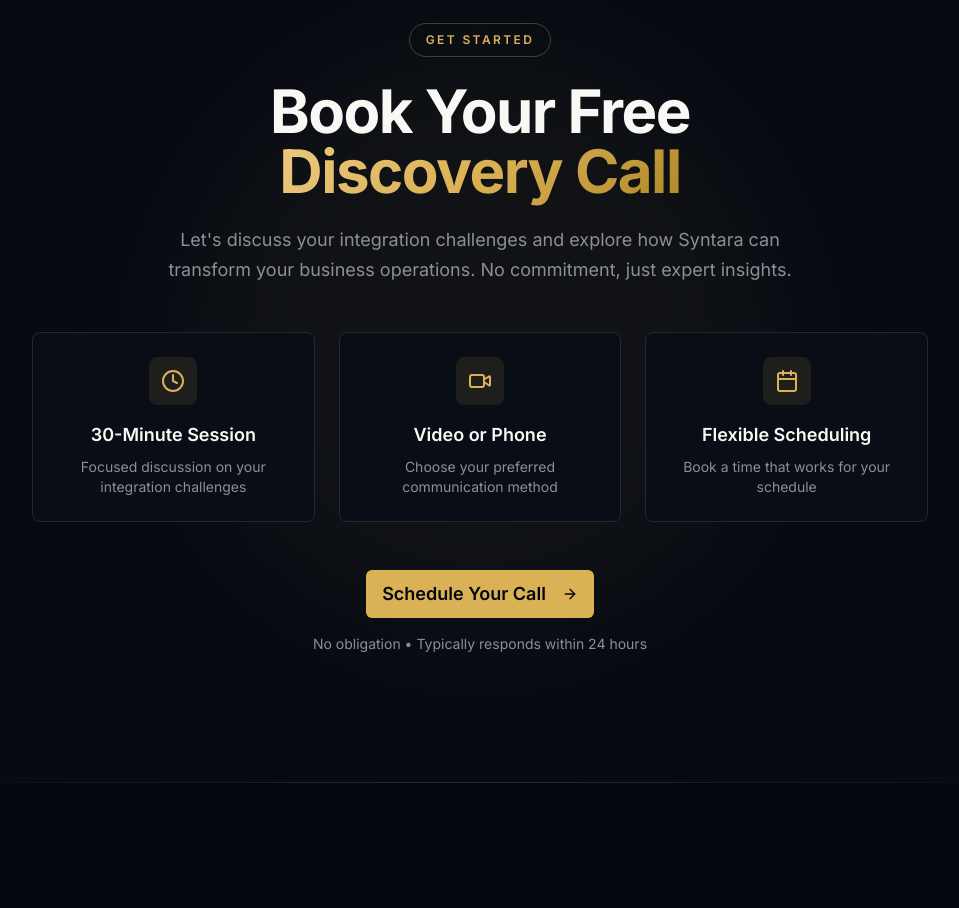
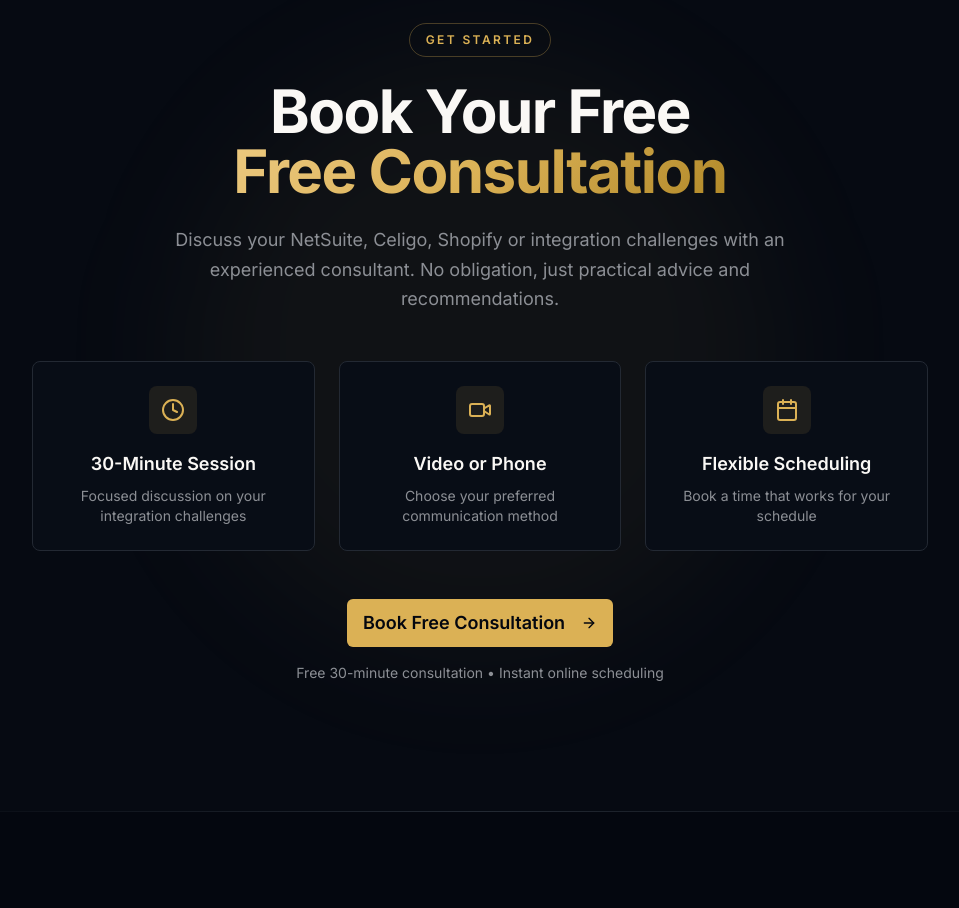
Before and after one commit to sachinenvirtual-glitch/sachin.github.io, a Next.js app: page / in a window 1280 px wide. Shown: the part 4420-5328 px from the top of the page, without its empty margins (160-1119 px from the left). Built offline with nearby package versions, Linux system fonts and the light colour scheme; a web font is replaced by a local one.

Commit message:
Update discovery-call.tsx

```diff
--- a/components/discovery-call.tsx
+++ b/components/discovery-call.tsx
@@ -45,12 +45,12 @@ export function DiscoveryCall() {
             <h2 className="text-4xl md:text-5xl lg:text-6xl font-bold tracking-tight mb-6">
               <span className="text-foreground">Book Your Free</span>
               <br />
-              <span className="text-gold-gradient">Discovery Call</span>
+              <span className="text-gold-gradient">Free Consultation</span>
             </h2>
 
             <p className="text-lg text-muted-foreground leading-relaxed mb-12 max-w-2xl mx-auto">
-              Let&apos;s discuss your integration challenges and explore how Syntara can
-              transform your business operations. No commitment, just expert insights.
+        Discuss your NetSuite, Celigo, Shopify or integration challenges with an experienced consultant. No obligation, just practical advice and recommendations.
+
             </p>
           </motion.div>
 
@@ -90,13 +90,16 @@ export function DiscoveryCall() {
               size="lg"
               className="bg-primary text-primary-foreground hover:bg-primary/90 px-12 py-6 text-lg font-semibold group"
             >
-              <a href="#contact">
-                Schedule Your Call
-                <ArrowRight className="ml-2 h-5 w-5 transition-transform group-hover:translate-x-1" />
-              </a>
+              <a href="https://calendar.zoho.in/zc/view/slot-booking/zz080212305a85598bb2b60ec0f2fa750df164a42cc829f88a17cdda3e967e833881fbc238b97d5e2075b757e2882e22b59b87ea9d"
+               target="_blank"
+                rel="noopener noreferrer"
+              >
+              Book Free Consultation
+              <ArrowRight className="ml-2 h-5 w-5 transition-transform group-hover:translate-x-1" />
+            </a>
             </Button>
             <p className="mt-4 text-sm text-muted-foreground">
-              No obligation • Typically responds within 24 hours
+              Free 30-minute consultation • Instant online scheduling
             </p>
           </motion.div>
         </div>
```
